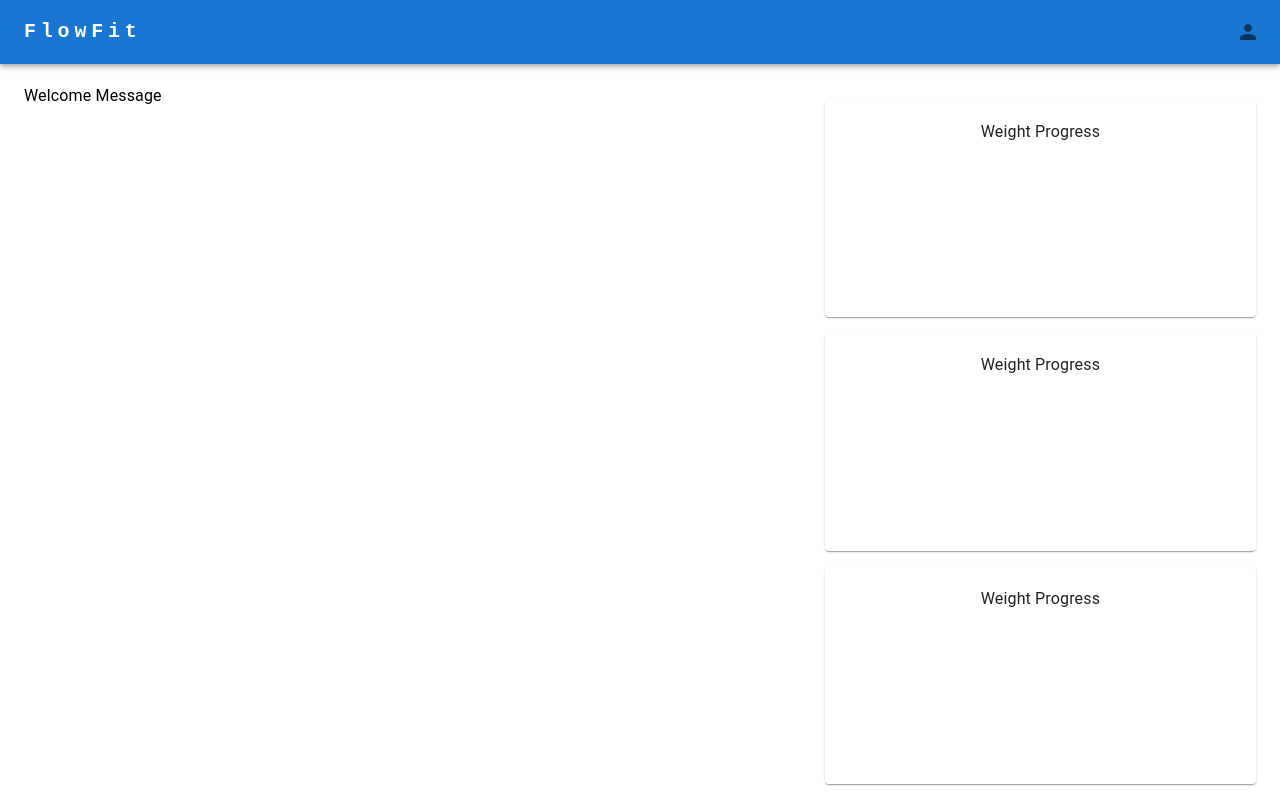
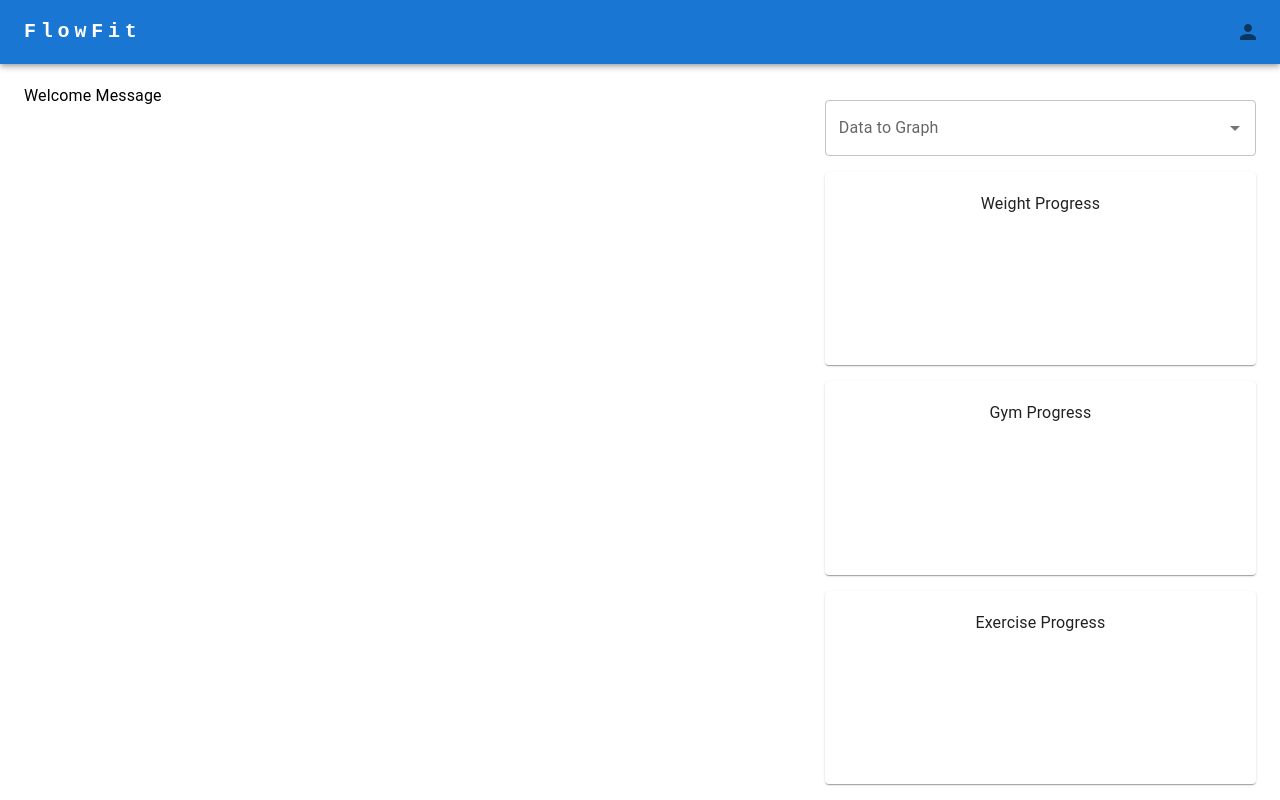
Before and after one commit to hwuialnlg/flowfit-frontend, a React (Create React App) app: page / in a window 1280 px wide. Built offline with nearby package versions, Linux system fonts and the light colour scheme.

Commit message:
select data for graphs to display

```diff
--- /dev/null
+++ b/src/components/Graph.tsx
@@ -0,0 +1,18 @@
+import { Card, Typography, CardContent } from "@mui/material";
+import React from "react";
+
+interface GraphProps {
+    name: string,
+}
+
+export default function Graph(gp : GraphProps) {
+    return (
+        <Card sx={{height: '33%'}}>
+            <br/>
+            <Typography textAlign={"center"}>{gp.name} Progress</Typography>
+            <CardContent>
+                {/* Graph */}
+            </CardContent>
+        </Card>
+    )
+}
--- a/src/pages/Home.tsx
+++ b/src/pages/Home.tsx
@@ -1,6 +1,7 @@
-import { Card, CardContent, CardHeader, Typography } from "@mui/material";
+import { Autocomplete, AutocompleteRenderInputParams, Card, CardContent, CardHeader, Checkbox, FormControl, FormControlLabel, InputLabel, MenuItem, Select, TextField, Typography } from "@mui/material";
 import { Container, Stack } from "@mui/system";
 import React from "react";
+import Graph from "../components/Graph.tsx";
 
 export default function Home() {
     return (
@@ -20,30 +21,27 @@ export default function Home() {
                 }}
             >
                 <br/>
-                {/* Might be better off splitting this up into a component */}
-                <Card sx={{height: '33%'}}>
-                    <br/>
-                    <Typography textAlign={"center"}>Weight Progress</Typography>
-                    <CardContent>
-                        {/* Graph */}
-                    </CardContent>
-                </Card>
-
-                <Card sx={{height: '33%'}}>
-                    <br/>
-                    <Typography textAlign={"center"}>Weight Progress</Typography>
-                    <CardContent>
-                        {/* Graph */}
-                    </CardContent>
-                </Card>
-
-                <Card sx={{height: '33%'}}>
-                    <br/>
-                    <Typography textAlign={"center"}>Weight Progress</Typography>
-                    <CardContent>
-                        {/* Graph */}
-                    </CardContent>
-                </Card>
+                <Autocomplete
+                    renderInput={params => <TextField {...params} label="Data to Graph"></TextField>}
+                    renderOption={(_, option) =>
+                        <Stack>
+                            <Stack flexDirection={'row'} sx={{
+                                display: 'flex',
+                                justifyContent: 'space-between',
+                                alignItems: 'center',
+                                p: 1
+                            }}>
+                                <Typography>{option}</Typography>
+                                <Checkbox></Checkbox>
+                            </Stack>
+                        </Stack>
+                    }
+                    multiple
+                    options={["Gym", "Weight", "Exercise"]}
+               />
+                <Graph name="Weight"/>
+                <Graph name="Gym"/>
+                <Graph name="Exercise"/>
             </Stack>
         </Container>
     )
```
